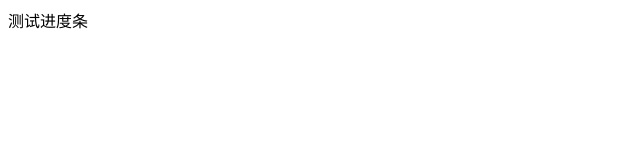
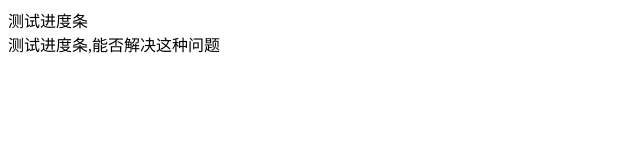
Before and after one commit to moyangzhen/layui-progress, a plain HTML site: page index.html in a window 1280 px wide. Shown: the whole page, without its empty margins (0-640 px from the left). Drawn offline with Linux system fonts and the light colour scheme.

Commit message:
解决冲突问题
解决冲突问题

```diff
--- a/index.html
+++ b/index.html
@@ -8,5 +8,6 @@
 </head>
 <body>
     <div class="test">测试进度条</div>
+    <div class="test">测试进度条,能否解决这种问题</div>
 </body>
 </html>
```
